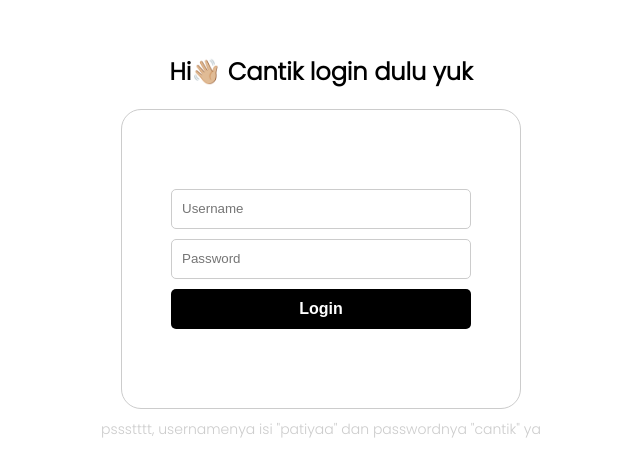
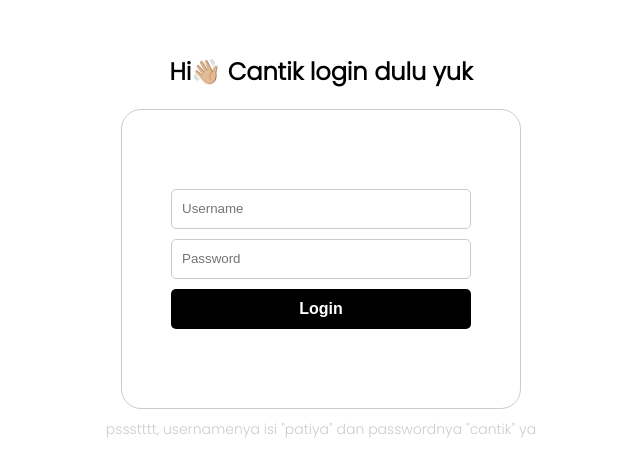
Before and after one commit to pizstudent/patiya, a plain HTML site: page index.html in a window 1280 px wide. Shown: the part 158-634 px from the top of the page, 319-959 px from the left. Drawn offline with nearby package versions, Linux system fonts and the light colour scheme; some packages are replaced by stand-ins of ours; a script that the page names is missing.

Commit message:
Update index.html

```diff
--- a/index.html
+++ b/index.html
@@ -22,7 +22,7 @@
       <button type="submit" id="loginBtn">Login</button>
     </form>
     <p class="login_description">
-      pssstttt, usernamenya isi "patiyaa" dan passwordnya "cantik" ya
+      pssstttt, usernamenya isi "patiya" dan passwordnya "cantik" ya
     </p>
   </div>
 </body>
```
